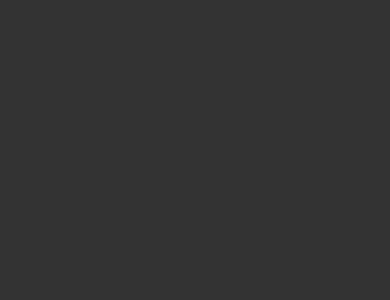
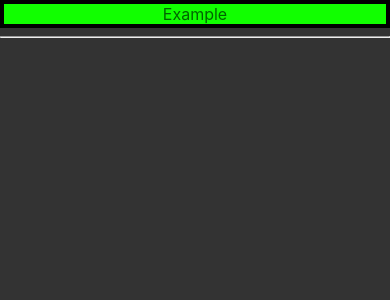
Before and after one commit to javirro/full-css, a React (Create React App) app: page /responsive in a window 390 px wide. Before the commit this address had no page. Shown: the top 300 px of the page. Built offline with nearby package versions, Linux system fonts and the light colour scheme.

Commit message:
Añadir responsive design: Media queries

```diff
--- a/src/App.js
+++ b/src/App.js
@@ -4,6 +4,7 @@ import Basico2 from './routes/Basico2'
 import Home from './routes/Home'
 import PositionInfo from './routes/PositionInfo';
 import Text from './routes/Text';
+import Responsive from './routes/Responsive';
 
 function App() {
   return (
@@ -15,6 +16,7 @@ function App() {
           <Route path="/basico2" element={<Basico2 />} />
           <Route path="/position" element={<PositionInfo />} />
           <Route path="/text" element={<Text />} />
+          <Route path="/responsive" element={<Responsive />} />
         </Routes>
       </BrowserRouter>
     </div>
--- /dev/null
+++ b/src/Components/ResponsiveDesign.jsx
@@ -0,0 +1,8 @@
+import '../styles/ResponsiveDesign.css'
+const ResponsiveDesign = () => {
+  return(<div className="my-box">
+    Example
+  </div>)
+}
+
+export default ResponsiveDesign
--- a/src/routes/Home.jsx
+++ b/src/routes/Home.jsx
@@ -7,6 +7,7 @@ const Home = () => {
       <Link to="/basico2" className="home-link">Basico2</Link>
       <Link to="/position" className="home-link">Position</Link>
       <Link to="/text" className="home-link">Text</Link>
+      <Link to="/responsive" className="home-link">Responsive</Link>
     </div>)
 }
 
--- /dev/null
+++ b/src/routes/Responsive.jsx
@@ -0,0 +1,12 @@
+import ResponsiveDesign from "../Components/ResponsiveDesign"
+
+const Responsive = () => {
+  return(
+    <div>
+      <ResponsiveDesign />
+      <hr />
+    </div>
+  )
+}
+
+export default Responsive
--- /dev/null
+++ b/src/styles/ResponsiveDesign.css
@@ -0,0 +1,42 @@
+.my-box {
+    border: 4px solid black;
+    background-color: goldenrod;
+}
+
+
+/* Using "all" means that it is applied for all the screens. This is default value when the media query only has 1 condition. */
+
+@media all and (max-width: 400px) {
+    .my-box {
+        background: blue;
+        display: flex;
+        justify-content: center;
+        align-items: center;
+    }
+}
+
+
+/* This media query is applied when the two conditions are satisfied */
+
+@media (min-width: 300px) and (max-width: 600px) {
+    .my-box {
+        background: rgb(17, 255, 0);
+        color: darkgreen;
+        display: flex;
+        justify-content: center;
+        align-items: center;
+    }
+}
+
+
+/* Is posibble to use the operators "not", "only" to combine different conditions. */
+
+
+/* This media query is applied when we want to print the page */
+
+@media print and (max-width: 300px) {}
+
+
+/* This media query is applied when we the width is higher than the height of the screen */
+
+@media (orientation: landscape) {}
```
